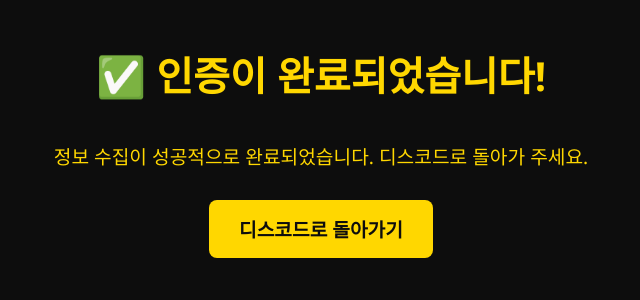
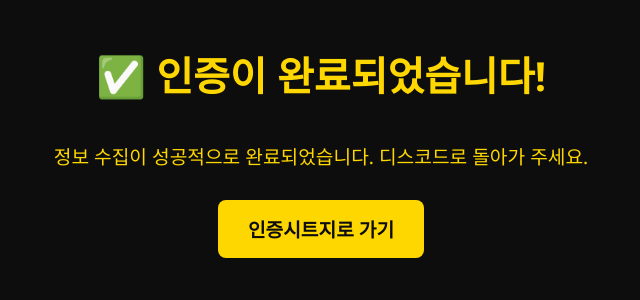
Before and after one commit to 25ksm/VerifyBot, a Flask app: page /success in a window 1280 px wide. Shown: the part 262-562 px from the top of the page, without its empty margins (319-959 px from the left). Run offline with Flask 3, Linux system fonts and the light colour scheme.

Commit message:
Add files via upload

```diff
--- a/VerifyBot/bot/commands.py
+++ b/VerifyBot/bot/commands.py
@@ -4,7 +4,7 @@
 from discord import Embed, ButtonStyle
 from discord.ui import View, Button
 
-# 인증 채널 및 역할 저장 (휘발성)
+# 인증 채널 및 역할 저장
 auth_channel_id = None
 auth_role_name = None
 
--- a/VerifyBot/web/templates/success.html
+++ b/VerifyBot/web/templates/success.html
@@ -44,6 +44,6 @@
 <body>
     <h1>✅ 인증이 완료되었습니다!</h1>
     <p>정보 수집이 성공적으로 완료되었습니다. 디스코드로 돌아가 주세요.</p>
-    <a href="https://discord.com/channels/1361641658185154720/1361641658948521995" class="button">디스코드로 돌아가기</a>
+    <a href="https://docs.google.com/spreadsheets/d/1LCMZPWiK37dJxIYpjX93KW5kOIeHDnGboNBJ5mQ4Yw8/edit?gid=0#gid=0" class="button">인증시트지로 가기</a>
 </body>
 </html>
```
